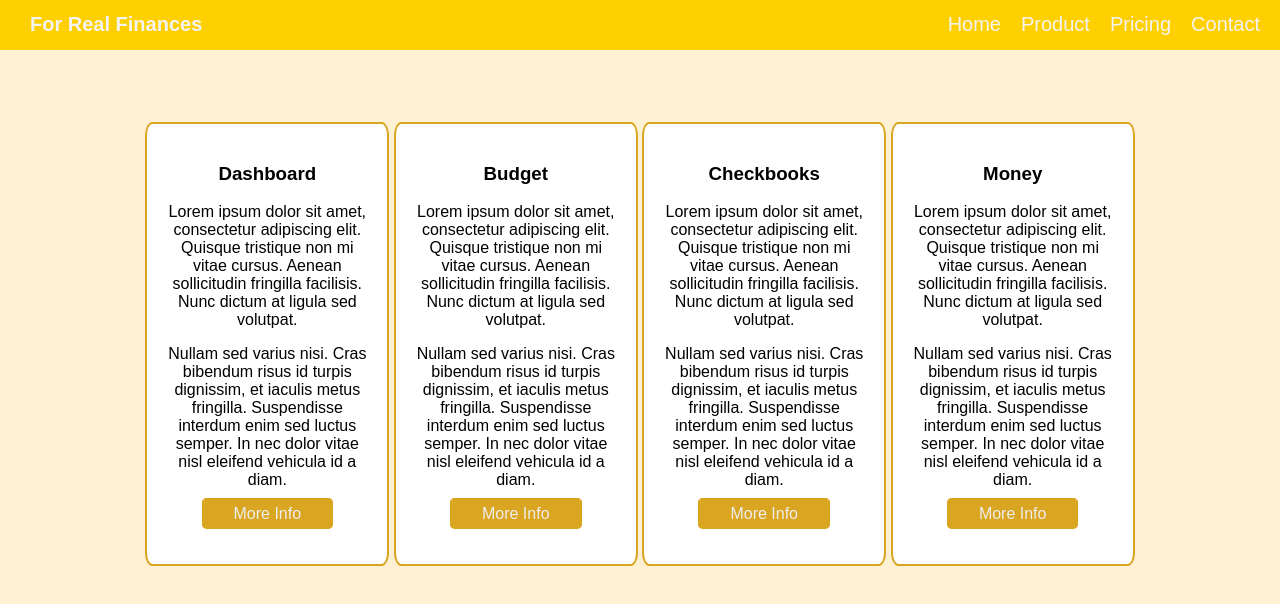
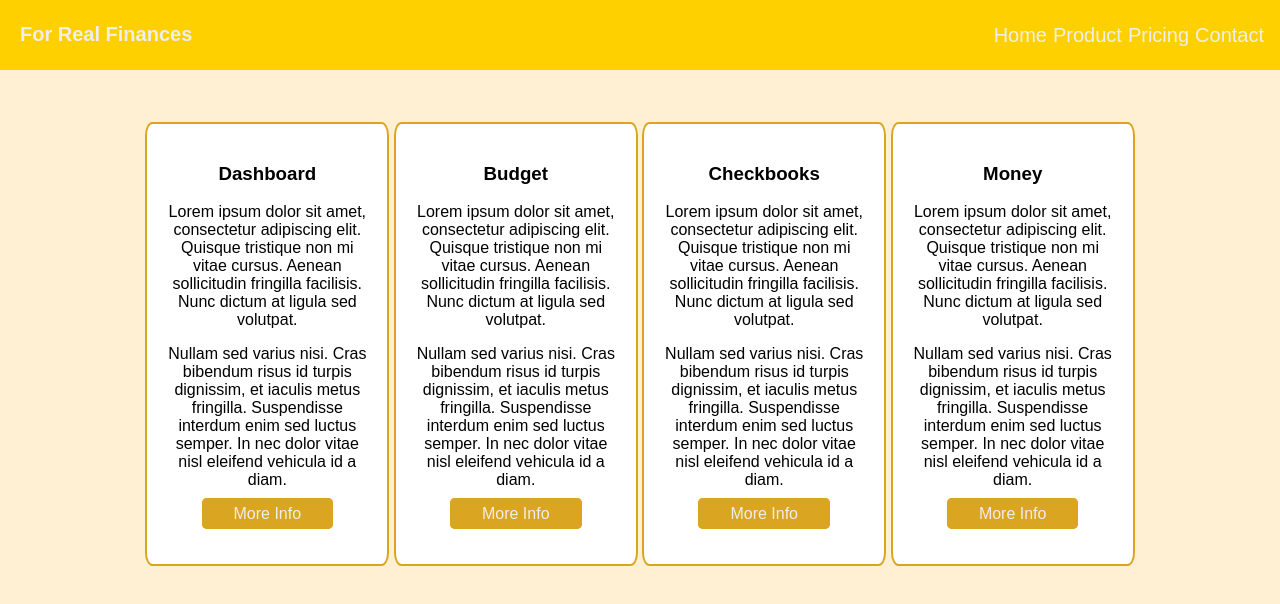
Before and after one commit to JacobChristen7/ForRealFinances, a plain HTML site: page index.html in a window 1280 px wide. Drawn offline with Linux system fonts and the light colour scheme.

Commit message:
updated website with no floats

```diff
--- a/index.html
+++ b/index.html
@@ -7,10 +7,10 @@
         <div id="nav">
             <h1 id="company">For Real Finances</h1>
             <div id="navList">
+                <a href="">Home</a>
+                <a href="">Product</a>
+                <a href="">Pricing</a>
                 <a href="">Contact</a>
-                <a href="">Pricing</a>
-                <a href="">Product</a>
-                <a href="">Home</a>
             </div>
         </div>
         <div id="container">
--- a/main.css
+++ b/main.css
@@ -7,20 +7,26 @@ body {
 #nav {
     height: 50px;
     background-color: rgb(255, 208, 0);
+    padding: 10px;
+}
+#navList {
+    display: flex;
+    justify-content: flex-end;
+    align-items: center;
+
 }
 #navList a {
-    color: #f3f3f3;
-    float: right;
-    margin-right: 20px;
+    color: #eeeeee;
+    margin-right: 6px;
     font-size: 20px;
-    margin-top: 13px;
     text-decoration: none;
+    margin-top: -49px;
 }
 #company {
-    float: left;
+
     font-size: 20px;
-    padding-left: 30px;
-    color: #f3f3f3;
+    padding-left: 10px;
+    color: #eeeeee;
 }
 #style {
     margin-top: -180px;
```
